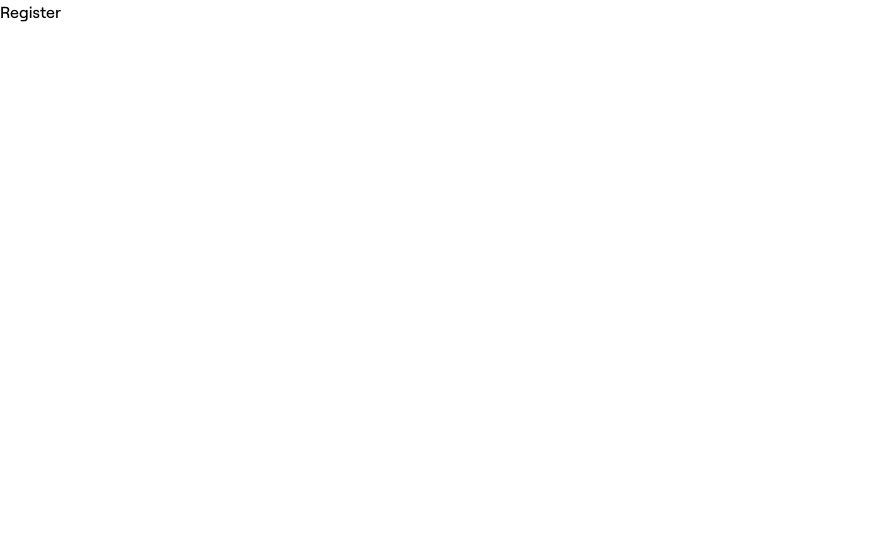
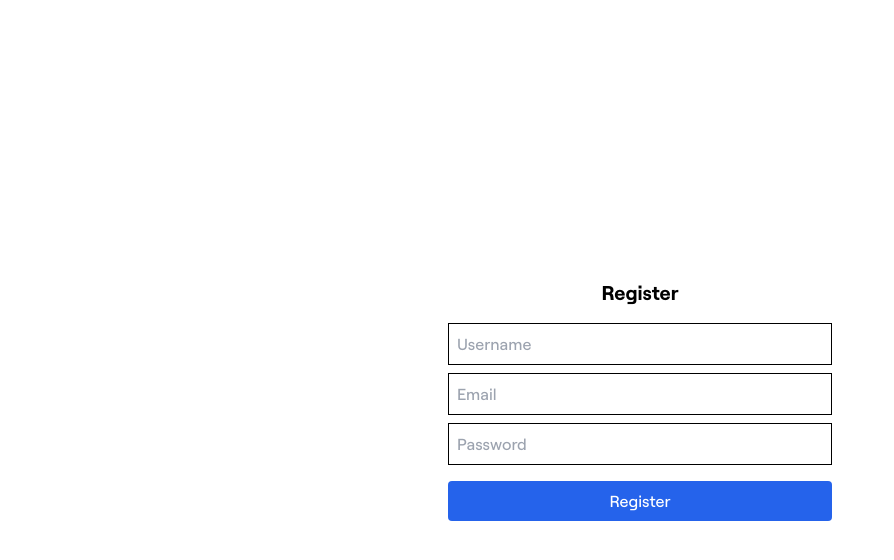
Before and after one commit to ignasiusadhitia/mini-project-09, a React (Vite) app: page /register in a window 1280 px wide. Shown: the top 560 px of the page, without its empty margins (0-894 px from the left). Built offline with nearby package versions, Linux system fonts and the light colour scheme.

Commit message:
feat(auth): add register page

```diff
--- a/src/pages/admin/auth/Register.jsx
+++ b/src/pages/admin/auth/Register.jsx
@@ -1,7 +1,77 @@
-import React from 'react';
+import React, { useState } from 'react';
+
+import { useDispatch } from 'react-redux';
+import { useNavigate } from 'react-router-dom';
+
+import { register } from '@store/features/authSlice';
 
 const Register = () => {
-  return <div>Register</div>;
+  const [formData, setFormData] = useState({
+    username: '',
+    password: '',
+    email: '',
+  });
+  const [error, setError] = useState(null);
+  const navigate = useNavigate();
+  const dispatch = useDispatch();
+
+  const handleInputChange = (e) => {
+    const { name, value } = e.target;
+    setFormData({ ...formData, [name]: value });
+  };
+
+  const handleRegister = async (e) => {
+    e.preventDefault();
+    try {
+      dispatch(register(formData)); // Simpan data registrasi (opsional)
+      alert('Registration successful! Redirecting to login...');
+      navigate('/login'); // Redirect ke halaman login
+    } catch (err) {
+      setError(err.message || 'Registration failed');
+    }
+  };
+
+  return (
+    <div className="flex flex-col items-center justify-center h-screen">
+      <h1 className="text-xl font-bold mb-4">Register</h1>
+      <form className="w-full max-w-sm" onSubmit={handleRegister}>
+        <input
+          required
+          className="border p-2 mb-2 w-full"
+          name="username"
+          placeholder="Username"
+          type="text"
+          value={formData.username}
+          onChange={handleInputChange}
+        />
+        <input
+          required
+          className="border p-2 mb-2 w-full"
+          name="email"
+          placeholder="Email"
+          type="email"
+          value={formData.email}
+          onChange={handleInputChange}
+        />
+        <input
+          required
+          className="border p-2 mb-4 w-full"
+          name="password"
+          placeholder="Password"
+          type="password"
+          value={formData.password}
+          onChange={handleInputChange}
+        />
+        {error && <p className="text-red-500 mb-2">{error}</p>}
+        <button
+          className="bg-blue-600 text-white p-2 rounded w-full"
+          type="submit"
+        >
+          Register
+        </button>
+      </form>
+    </div>
+  );
 };
 
 export default Register;
```
